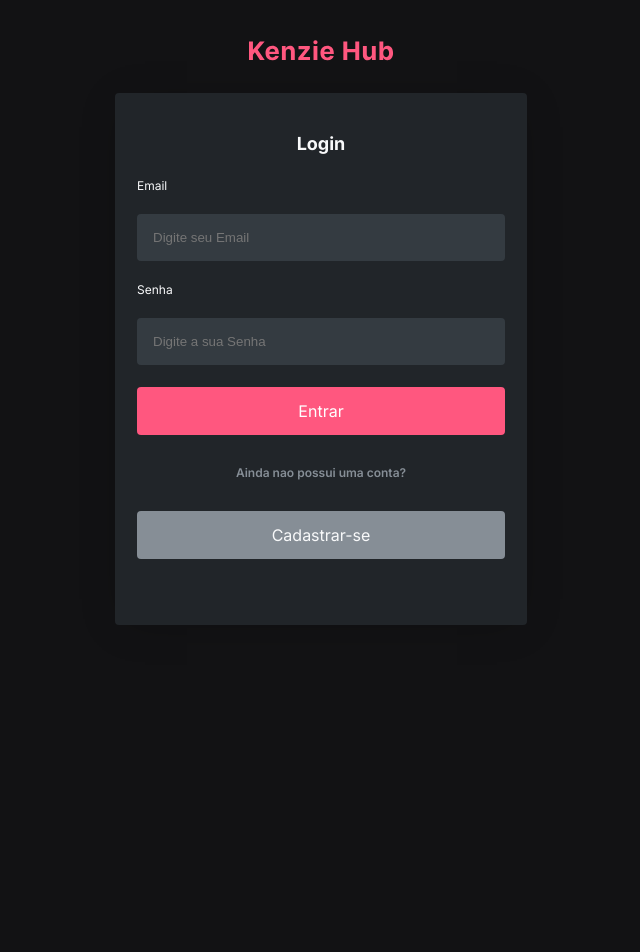
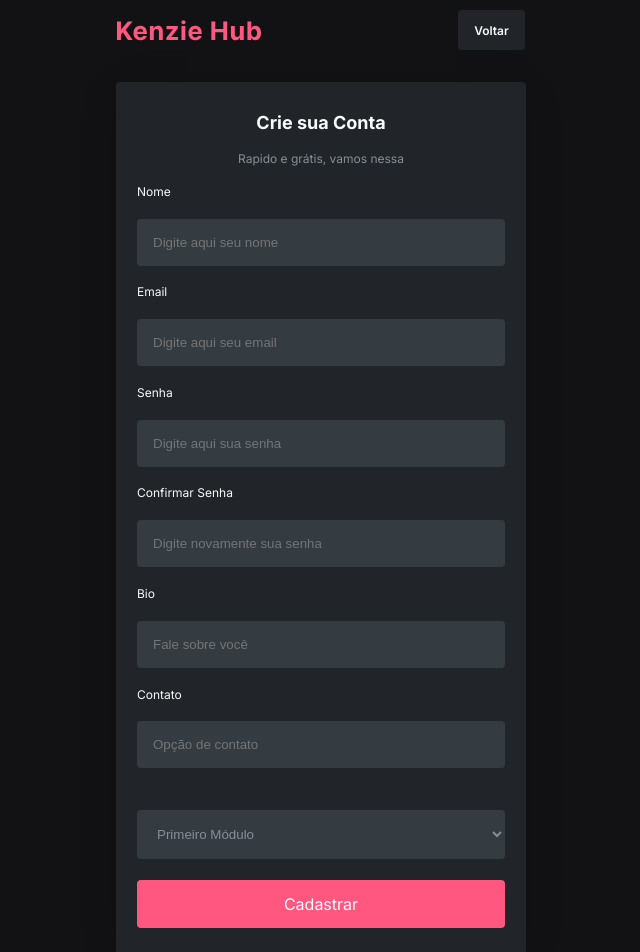
Before and after one commit to Kenzie-Academy-Brasil-Developers/Kenzie-Academy-Brasil-Developers-react-entrega-kenzie-hub-mvsgurtz, a React (Vite) app: page /Register in a window 1280 px wide. Shown: the whole page, without its empty margins (319-959 px from the left). Before the commit the page ends 800 px from the top, so only its background shows below. Built offline with nearby package versions, Linux system fonts and the light colour scheme.

Commit message:
Style finish.

```diff
--- a/package.json
+++ b/package.json
@@ -11,7 +11,8 @@
   },
   "dependencies": {
     "react": "^18.2.0",
-    "react-dom": "^18.2.0"
+    "react-dom": "^18.2.0",
+    "react-router-dom": "^6.21.1"
   },
   "devDependencies": {
     "@types/react": "^18.2.43",
--- a/src/App.jsx
+++ b/src/App.jsx
@@ -1,13 +1,13 @@
 import { useState } from 'react'
-import { LoginPage } from './Pages/LoginPage'
 import "./Styles/index.scss"
+import { RoutesMain } from './Routes/Route'
 
 function App() {
 
 
   return (
     <>
-      <LoginPage />
+      <RoutesMain/>
     </>
   )
 }
--- a/src/Pages/DashboardPage/index.jsx
+++ b/src/Pages/DashboardPage/index.jsx
@@ -0,0 +1,27 @@
+import style from "./style.module.scss";
+import Logo from "../../assets/Logo.svg";
+
+export const DashboardPage = () => {
+  return (
+    <>
+      <header>
+        <div className={style.header__info}>
+          <img src={Logo} alt="" />
+          <button>Sair</button>
+        </div>
+      </header>
+      <div className={style.introduction__info}>
+        <p className={style.info__person}> Olá, </p>
+        <p className={style.info__module}>Módulo</p>
+      </div>
+      <main className={style.main__container}>
+        <div className={style.main__content}>
+          <h3>Que pena! Estamos em desenvolvimento :/ </h3>
+          <p>
+            Nossa aplicação está em desenvolvimento, em breve teremos novidades.
+          </p>
+        </div>
+      </main>
+    </>
+  );
+};
--- /dev/null
+++ b/src/Pages/DashboardPage/style.module.scss
@@ -0,0 +1,87 @@
+header {
+  width: 100%;
+  border-bottom: 1px solid var(--color-grey-2);
+}
+
+.header__info {
+  width: 60%;
+  margin-right: auto;
+  margin-left: auto;
+  display: flex;
+  justify-content: space-between;
+  padding: 1.8rem 0;
+
+  button {
+    height: 2rem;
+    padding: 0rem 1.01519rem;
+    border: none;
+    border-radius: 0.25rem;
+    background: var(--grey-3, #212529);
+    color: var(--color-grey-0);
+
+    font-family: var(--font-family);
+    font-size: 0.75rem;
+    font-weight: 600;
+
+    cursor: pointer;
+  }
+
+  button:hover {
+    background-color: var(--color-grey-2);
+  }
+}
+
+.introduction__info {
+  width: 60%;
+  margin-right: auto;
+  margin-left: auto;
+  display: flex;
+  justify-content: space-between;
+  padding: 2.8rem 0;
+
+  .info__person {
+    color: var(--color-grey-0);
+
+    font-family: var(--font-family);
+    font-size: 1.125rem;
+    font-weight: 700;
+  }
+
+  .info__module {
+    color: var(--color-grey-1);
+    font-family: var(--font-family);
+    font-size: 0.75rem;
+    font-weight: 400;
+  }
+}
+
+.main__container {
+  width: 100%;
+  border-top: 1px solid var(--color-grey-2);
+}
+
+.main__content {
+  width: 60%;
+  margin-right: auto;
+  margin-left: auto;
+  display: flex;
+  flex-direction: column;
+  gap: 1.45rem;
+  justify-content: space-between;
+  padding: 1.8rem 0;
+
+  h3 {
+    color: var(--color-grey-0);
+    font-family: Inter;
+    font-size: 1.125rem;
+    font-weight: 700;
+  }
+
+  p {
+    color: #fff;
+    font-family: var(--font-family);
+    font-size: 1rem;
+    font-weight: 400;
+
+  }
+}
--- a/src/Pages/LoginPage/index.jsx
+++ b/src/Pages/LoginPage/index.jsx
@@ -3,7 +3,7 @@ import Logo from "../../assets/Logo.svg";
 
 export const LoginPage = () => {
   return (
-    <main>
+    <main className={style.login__main} >
       <img src={Logo} alt="Logo" />
       <div className={style.login__container}>
         <h3>Login</h3>
@@ -16,7 +16,7 @@ export const LoginPage = () => {
         </div>
         <div className={style.register__acess}>
           <p>Ainda nao possui uma conta?</p>
-          <button className={style.register__btn}>Cadastrar-se</button>
+          <button className={style.register__btn}>Cadastre-se</button>
         </div>
       </div>
     </main>
--- a/src/Pages/LoginPage/style.module.scss
+++ b/src/Pages/LoginPage/style.module.scss
@@ -1,9 +1,8 @@
 body {
   background-color: var(--color-grey-4);
-  width: 100vw;
 }
 
-main {
+.login__main {
   width: 80%; /* Ou qualquer largura desejada para o conteúdo */
   margin-inline: auto;
   margin-top: 40px;
@@ -49,6 +48,7 @@ main {
     border: none;
     outline: none;
     border-radius: 0.25rem;
+    color: var(--color-grey-0);
   }
 
   input:focus {
@@ -75,6 +75,10 @@ main {
       color: #fff;
       font-family: var(--font-family);
       font-size: 1rem;
+    }
+
+    button:hover {
+      background-color: var(--color-primary-focus);
     }
   }
 
@@ -104,4 +108,8 @@ main {
     font-family: var(--font-family);
     font-size: 1rem;
   }
+
+  .register__btn:hover {
+    background-color: var(--color-grey-2);
+  }
 }
--- a/src/Pages/RegisterPage/index.jsx
+++ b/src/Pages/RegisterPage/index.jsx
@@ -0,0 +1,47 @@
+import Logo from "../../assets/Logo.svg";
+import style from "./style.module.scss";
+
+
+export const RegisterPage = () => {
+  return (
+    <>
+      <main>
+        <div className={style.header__register}>
+          <img src={Logo} alt="logo" />
+          <button>Voltar</button>
+        </div>
+        <div  className={style.register__container}>
+          <h3>Crie sua Conta</h3>
+          <p>Rapido e grátis, vamos nessa</p>
+          <div className={style.register__infos}>
+            <label htmlFor="Name">Nome</label>
+            <input type="text" placeholder="Digite aqui seu nome" />
+
+            <label htmlFor="Email">Email</label>
+            <input type="mail" placeholder="Digite aqui seu email"/>
+
+            <label htmlFor="Password">Senha</label>
+            <input type="password"placeholder="Digite aqui sua senha" />
+
+            <label htmlFor="ConfirmPassword">Confirmar Senha</label>
+            <input type="password" placeholder="Digite novamente sua senha"/>
+
+            <label htmlFor="Bio">Bio</label>
+            <input type="text" placeholder="Fale sobre você" />
+
+            <label htmlFor="Contact">Contato</label>
+            <input type="text" placeholder="Opção de contato"/>
+
+            <label htmlFor="Selecionar Módulo"></label>
+                <select>
+                    <option value="">Primeiro Módulo</option>
+                    <option value="">Segundo Módulo</option>
+                    <option value="">Terceiro Módulo</option>
+                </select>
+            <button>Cadastrar</button>
+          </div>
+        </div>
+      </main>
+    </>
+  );
+};
--- /dev/null
+++ b/src/Pages/RegisterPage/style.module.scss
@@ -0,0 +1,122 @@
+main {
+  width: 80%; /* Ou qualquer largura desejada para o conteúdo */
+  margin-inline: auto;
+  margin-top: .625rem;
+  display: flex;
+  justify-content: center;
+  flex-direction: column;
+  align-items: center;
+}
+
+.header__register {
+  width: 25.5rem;
+  display: flex;
+  align-items: center;
+  justify-content: space-between;
+  margin-bottom: 2rem;
+
+  img {
+    align-self: center;
+    margin: 0;
+  }
+
+  button {
+    height: 2.50688rem;
+    padding: 0rem 1.01519rem;
+    border: none;
+    border-radius: 0.25rem;
+    background: var(--grey-3, #212529);
+    color: var(--color-grey-0);
+
+    font-family: var(--font-family);
+    font-size: 0.75rem;
+    font-weight: 600;
+
+    cursor: pointer;
+  }
+
+  button:hover {
+    background-color: var(--color-grey-2);
+  }
+}
+
+.register__container {
+  width: 23rem;
+  height: 50.5rem;
+  display: flex;
+  flex-direction: column;
+  align-items: center;
+  gap: 1.3rem;
+
+  padding: 2rem 1.3rem;
+
+  border-radius: 0.25rem;
+  background: var(--color-grey-3);
+  box-shadow: 0px 4px 40px -10px rgba(0, 0, 0, 0.25);
+
+  h3 {
+    color: var(--color-grey-0);
+    font-family: var(--font-family);
+    font-size: 1.125rem;
+    font-weight: 700;
+  }
+
+  p {
+    color: var(--color-grey-1);
+    font-family: var(--font-family);
+    font-size: 0.75rem;
+    font-weight: 400;
+
+  }
+}
+
+.register__infos {
+  display: flex;
+  flex-direction: column;
+  gap: 1.3rem;
+  width: 100%;
+
+    label{
+        color: var(--color-grey-0);
+        font-family: var(--font-family);
+        font-size: 0.75rem;
+        font-weight: 400;
+    }
+
+    input {
+        padding: 1rem;
+        background-color: var(--color-grey-2);
+        border: none;
+        outline: none;
+        border-radius: 0.25rem;
+        color: var(--color-grey-0);
+      }
+
+      input:focus {
+        border: 1px solid var(--color-grey-0);
+      }
+
+    select {
+        padding: 1rem;
+        background-color: var(--color-grey-2);
+        border: none;
+        outline: none;
+        border-radius: 0.25rem;
+        color: var(--color-grey-1);
+    }
+
+    button {
+        height: 3rem;
+        padding: 0rem 1.4rem;
+        border-radius: 0.25381rem;
+        border: none;
+        background: var(--color-primary);
+        color: #fff;
+        font-family: var(--font-family);
+        font-size: 1rem;
+      }
+
+      button:hover {
+        background-color: var(--color-primary-focus);
+      }
+}
--- a/src/Routes/Route/index.jsx
+++ b/src/Routes/Route/index.jsx
@@ -0,0 +1,21 @@
+import { Route, Routes } from "react-router-dom";
+import { LoginPage } from "../../Pages/LoginPage";
+import { RegisterPage } from "../../Pages/RegisterPage";
+import { DashboardPage } from "../../Pages/DashboardPage";
+import { useState } from "react";
+
+export const RoutesMain = () => {
+  const [user, setUser] = useState(null);
+
+  const userRegister = () => {
+
+  }
+
+  return (
+    <Routes>
+      <Route path="/" element={<LoginPage />} />
+      <Route path="/Register" element={<RegisterPage setUser={setUser} />}  />
+      <Route path="/Dashboard" element={<DashboardPage />} />
+    </Routes>
+  );
+};
--- a/src/main.jsx
+++ b/src/main.jsx
@@ -1,9 +1,12 @@
-import React from 'react'
-import ReactDOM from 'react-dom/client'
-import App from './App.jsx'
+import React from "react";
+import ReactDOM from "react-dom/client";
+import App from "./App.jsx";
+import { BrowserRouter } from "react-router-dom";
 
-ReactDOM.createRoot(document.getElementById('root')).render(
+ReactDOM.createRoot(document.getElementById("root")).render(
   <React.StrictMode>
-    <App />
-  </React.StrictMode>,
-)
+    <BrowserRouter>
+      <App />
+    </BrowserRouter>
+  </React.StrictMode>
+);
```
Also changed, not shown: src/Form/index.jsx (added), 1 other file (tests, documents, lock files or other folders).
